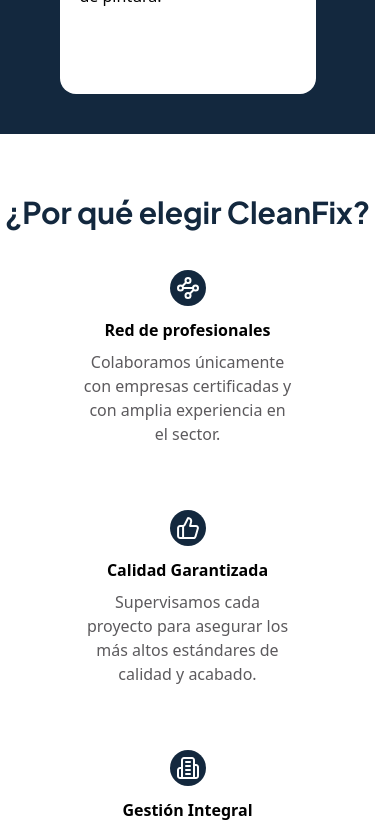
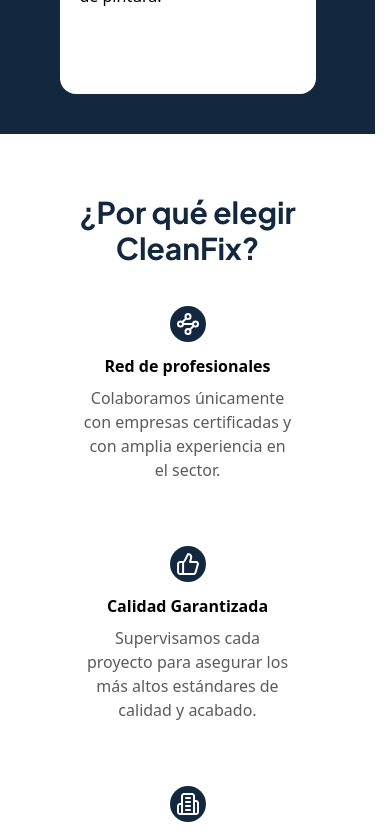
Before and after one commit to hdhdhdhdxd/CleanFix-SummerCamp2025, an Angular app in the folder CleanFix-frontend/: page /home in a window 390 px wide. Shown: the part 4040-4874 px from the top of the page. Built offline with nearby package versions, Linux system fonts and the light colour scheme; a web font is replaced by a local one.

Commit message:
fix: actualiza clase de estilo en el componente "why-us-card" y en el encabezado de "why-us-section"

```diff
--- a/CleanFix-frontend/src/app/ui/pages/home/components/why-us-card/why-us-card.html
+++ b/CleanFix-frontend/src/app/ui/pages/home/components/why-us-card/why-us-card.html
@@ -7,7 +7,7 @@
       <h1 class="font-semibold">{{ title() }}</h1>
     </header>
     <div>
-      <p class="text-brand-600">{{ description() }}</p>
+      <p class="text-pretty text-brand-600">{{ description() }}</p>
     </div>
   </div>
 </article>
--- a/CleanFix-frontend/src/app/ui/pages/home/components/why-us-section/why-us-section.html
+++ b/CleanFix-frontend/src/app/ui/pages/home/components/why-us-section/why-us-section.html
@@ -1,6 +1,6 @@
-<section class="flex flex-col justify-center gap-10 py-15 lg:h-130">
+<section class="flex flex-col justify-center gap-10 px-5 py-15 md:px-0 lg:h-130">
   <header class="text-center">
-    <h1 class="text-3xl font-bold text-primary-500">¿Por qué elegir CleanFix?</h1>
+    <h1 class="text-3xl font-bold text-pretty text-primary-500">¿Por qué elegir CleanFix?</h1>
   </header>
   <div class="flex flex-wrap items-center justify-center gap-16">
     <app-why-us-card
```
